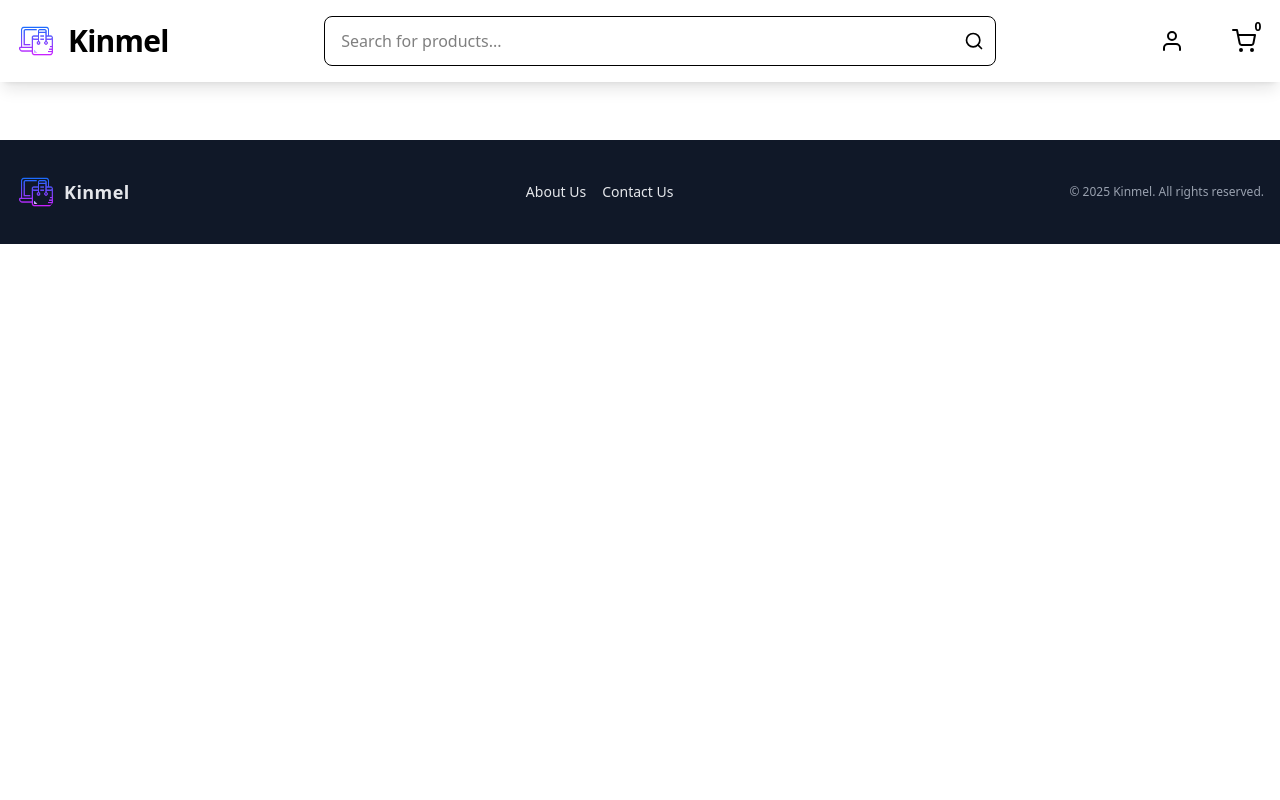
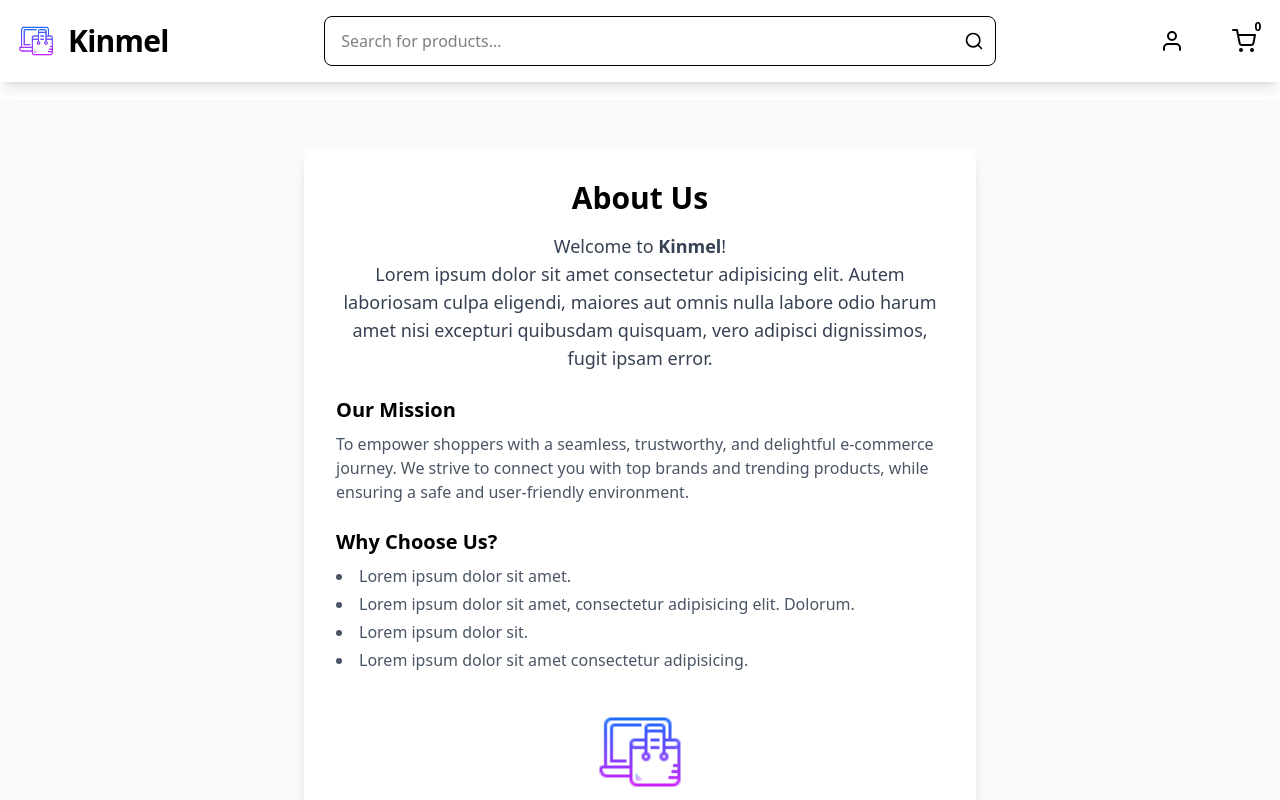
Before and after one commit to romanC5/second_sem_project, a React (Vite) app: page /about in a window 1280 px wide. Shown: the top 800 px of the page. Built offline with nearby package versions, Linux system fonts and the light colour scheme; what ldrs would draw is missing.

Commit message:
about us

```diff
--- a/src/App.jsx
+++ b/src/App.jsx
@@ -9,6 +9,7 @@ import Checkout from "./Pages/Checkout";
 import Login_Signup from "./Pages/Login_Signup";
 import Contact from "./Pages/Contact";
 import Account_1 from "./Pages/Account_1";
+import About from "./Pages/About";
 function App() {
   return (
     <>
@@ -21,6 +22,7 @@ function App() {
           <Route path="/login_Signup" element={<Login_Signup />} />
           <Route path="/account" element={<Account_1 />} />
           <Route path="/contact" element={<Contact />} />
+          <Route path="/about" element={<About />} />
         </Routes>
       </Wrapper>
     </>
--- /dev/null
+++ b/src/Pages/About.jsx
@@ -0,0 +1,37 @@
+import React from "react";
+import Logo from '../assets/Logo1.png';
+const About = () => {
+  return (
+    <div className="min-h-[70vh] flex flex-col items-center justify-center bg-gray-50 py-12 px-4">
+      <div className="max-w-2xl w-full bg-white rounded-xl shadow-lg p-8">
+        <h1 className="text-3xl font-bold text-brand-red mb-4 text-center">About Us</h1>
+        <p className="text-gray-700 text-lg mb-6 text-center">
+          Welcome to <span className="font-semibold text-brand-red">Kinmel</span>!<br/>
+          Lorem ipsum dolor sit amet consectetur adipisicing elit. Autem laboriosam culpa eligendi, maiores aut omnis nulla labore odio harum amet nisi excepturi quibusdam quisquam, vero adipisci dignissimos, fugit ipsam error.
+        </p>
+        <div className="mb-6">
+          <h2 className="text-xl font-semibold mb-2 text-brand-red">Our Mission</h2>
+          <p className="text-gray-600">
+            To empower shoppers with a seamless, trustworthy, and delightful e-commerce journey. We strive to connect you with top brands and trending products, while ensuring a safe and user-friendly environment.
+          </p>
+        </div>
+        <div className="mb-6">
+          <h2 className="text-xl font-semibold mb-2 text-brand-red">Why Choose Us?</h2>
+          <ul className="list-disc list-inside text-gray-600 space-y-1">
+            <li>Lorem ipsum dolor sit amet.</li>
+            <li>Lorem ipsum dolor sit amet, consectetur adipisicing elit. Dolorum.</li>
+            <li>Lorem ipsum dolor sit.</li>
+            <li>Lorem ipsum dolor sit amet consectetur adipisicing.</li>
+
+          </ul>
+        </div>
+        <div className="text-center mt-8">
+          <img src={Logo} alt=" Logo" className="mx-auto w-24 h-24 mb-2" />
+          <p className="text-gray-500 text-sm">Thank you for choosing Kinmel. Happy shopping!</p>
+        </div>
+      </div>
+    </div>
+  );
+};
+
+export default About;
--- a/src/Pages/Checkout.jsx
+++ b/src/Pages/Checkout.jsx
@@ -11,7 +11,6 @@ const Checkout = () => {
   const totalPrice = cartItems.reduce((sum, item) => sum + item.price * item.quantity, 0);
 
   const handlePlaceOrder = () => {
-    // Here you would handle order logic (API call, etc.)
     dispatch(clearCart());
     alert('Order placed successfully!');
   };
```
